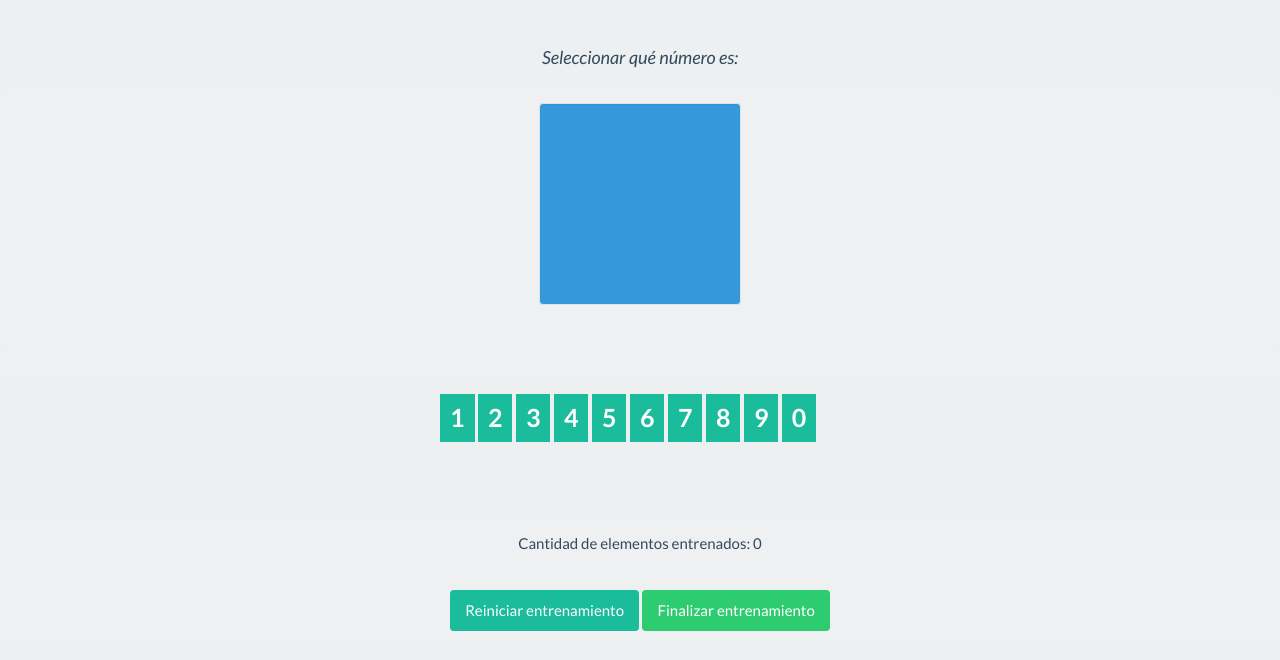
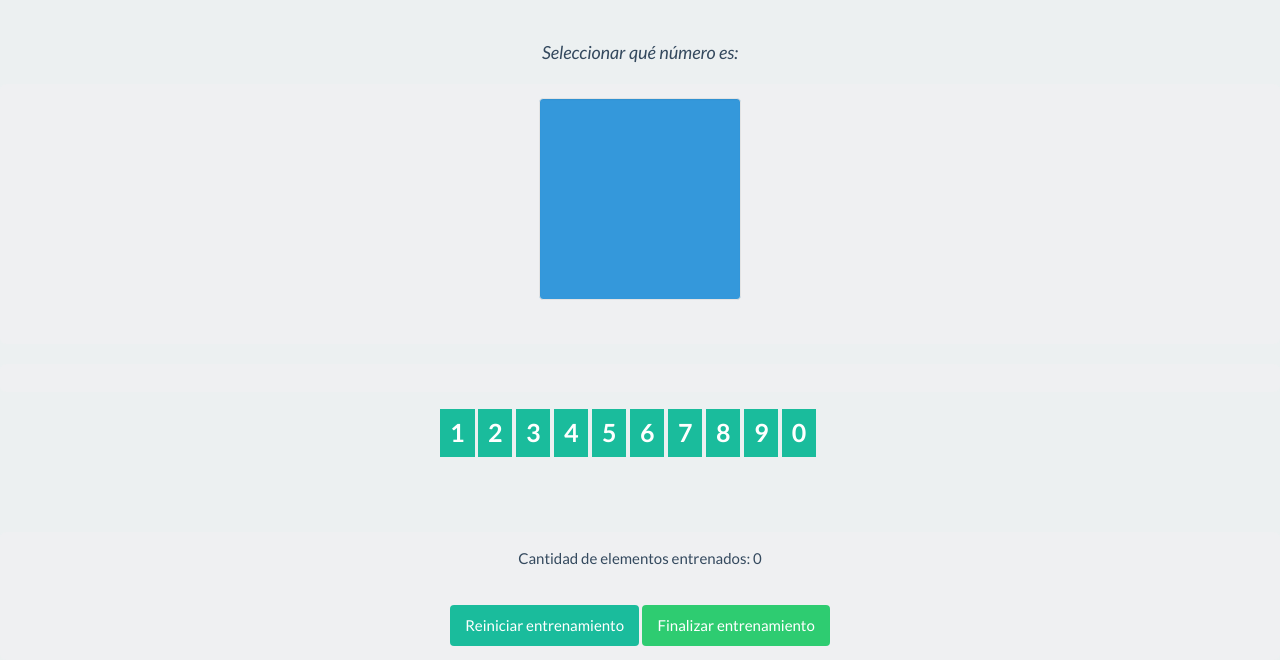
Before and after one commit to euphonie/recognizer, a website: page app.html in a window 1280 px wide. Shown: the part 156-816 px from the top of the page. Drawn offline with Linux system fonts and the light colour scheme; no server answers.

Commit message:
Change some css styles

```diff
--- a/app.html
+++ b/app.html
@@ -1,11 +1,12 @@
 <!DOCTYPE html>
 <html>
   <head>
-    <title>Recognizing Handwritten Digits</title>
+    <title>Reconocimiento de caracteres escritos</title>
     <link href="css/bootstrap.css" rel="stylesheet">
     <!-- Loading Flat UI -->
     <link href="css/flat-ui.css" rel="stylesheet">
     <link href="css/animate.css" rel="stylesheet">
+    <link href="css/docs.min.css" rel="stylesheet">
     <style type="text/css">
       html, body {
           margin: 0;
@@ -14,16 +15,14 @@
           background-color:#ECF0F1;
       }
       .pad-container {
-        padding-top:10px;
-        width:100%;
-        height:95%;
+        padding-top:5px;
       }
       .app-container {
         width:100%;
         height:100%;
       }
-      .container {
-        border-bottom:1px solid gray;
+      .canvas-container{
+        margin-bottom:20px;
       }
       .numberChoice {
         padding:10px;
```
